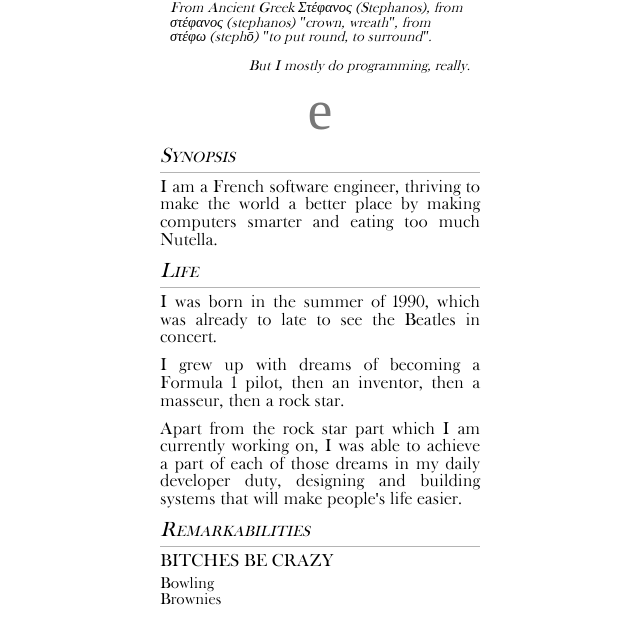
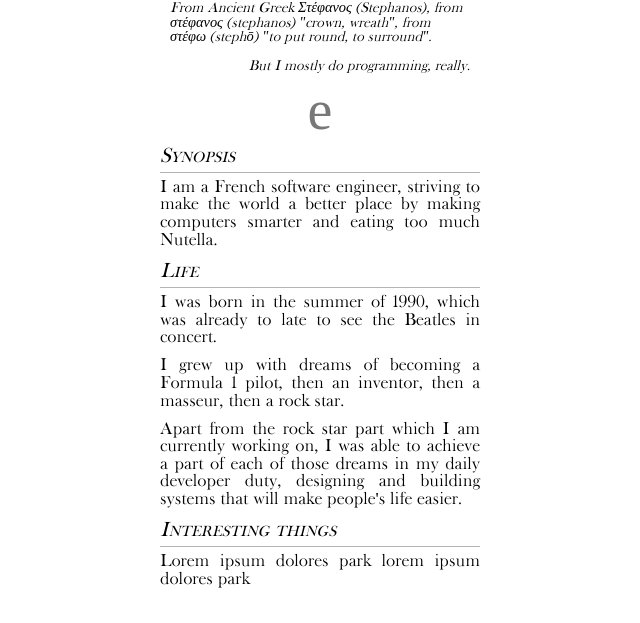
Before and after one commit to freesteph/selfweb, a plain HTML site: page index.html in a window 1280 px wide. Shown: the part 189-812 px from the top of the page, without its empty margins (320-960 px from the left). Drawn offline with Linux system fonts and the light colour scheme.

Commit message:
content stuff

```diff
--- a/index.html
+++ b/index.html
@@ -22,7 +22,7 @@
     <p class="sep">e</p>
     <div class="section">
       <h3>Synopsis</h3>
-      <p>I am a French software engineer, thriving to make the world a
+      <p>I am a French software engineer, striving to make the world a
 	better place by making computers smarter and eating too much
 	Nutella.</p>
     </div>
@@ -42,12 +42,8 @@
     </div>
 
     <div class="section">
-      <h3>Remarkabilities</h3>
-      <p>BITCHES BE CRAZY</p>
-      <ul>
-	<li>Bowling</li>
-	<li>Brownies</li>
-      </ul>
+      <h3>Interesting things</h3>
+      <p>Lorem ipsum dolores park lorem ipsum dolores park</p>
     </div>
 
 </body>
```
